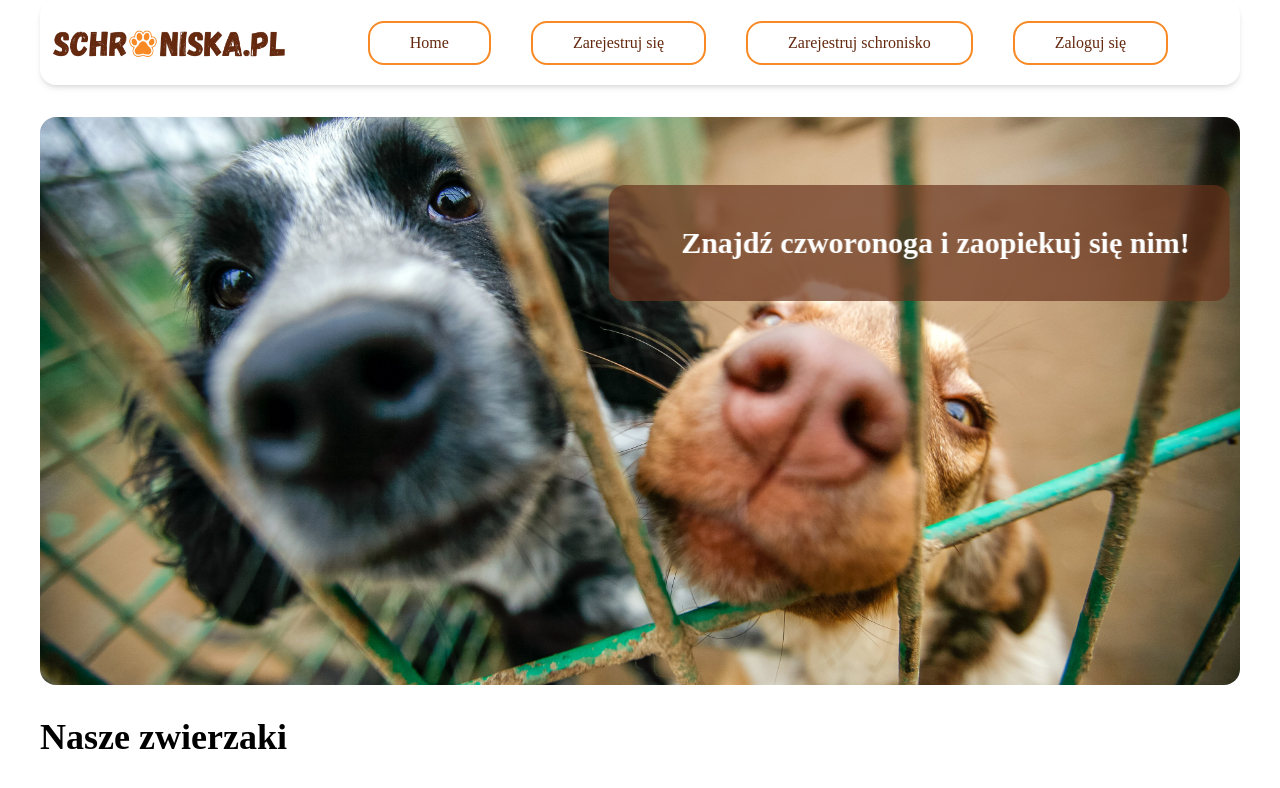
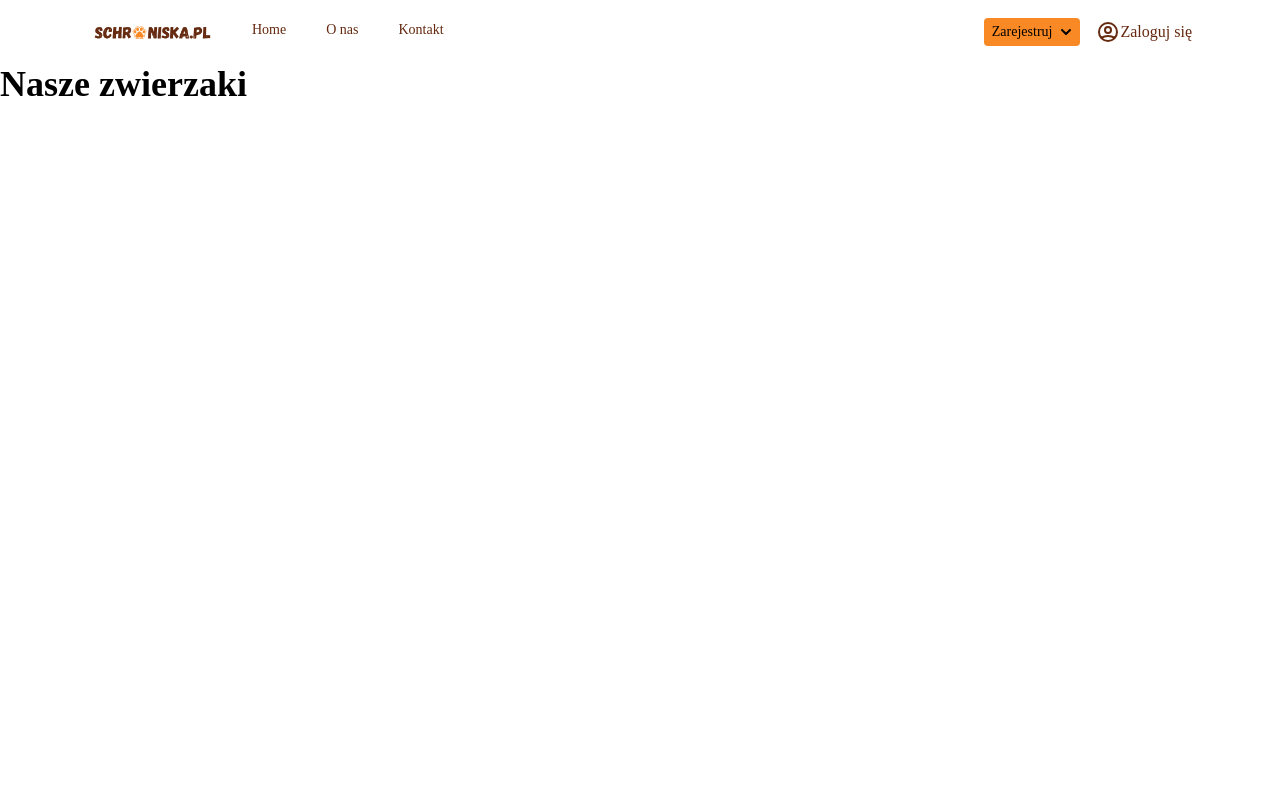
Before and after one commit to s20500-pj/schroniska-pl, a React (Create React App) app in the folder frontend/: page / in a window 1280 px wide. Shown: the top 788 px of the page. Built offline with nearby package versions, Linux system fonts and the light colour scheme.

Commit message:
nowy navbar

```diff
--- a/frontend/package.json
+++ b/frontend/package.json
@@ -3,6 +3,8 @@
   "version": "0.1.0",
   "private": true,
   "dependencies": {
+    "@headlessui/react": "^1.7.12",
+    "@heroicons/react": "^2.0.16",
     "@testing-library/jest-dom": "^5.16.5",
     "@testing-library/react": "^13.4.0",
     "@testing-library/user-event": "^13.5.0",
--- a/frontend/src/App.js
+++ b/frontend/src/App.js
@@ -7,9 +7,9 @@ import Login from "./users/Login";
 import './index.css';
 function App() {
   return (
-    <div className="px-10 font-display ">
+    <div className="m-auto font-display">
       <Router>
-        <Navbar />
+        <Navbar/>
         <Routes>
             <Route exact path="/" element={<Home />} />
             <Route exact path="/adduser" element={<AddUser />} />
--- a/frontend/src/layout/Home.js
+++ b/frontend/src/layout/Home.js
@@ -5,7 +5,6 @@ export default function Home() {
         <div>
             <div className="h-100 w-100 bg-orange-100">
                 <h2 className="font-bold text-4xl ">Nasze zwierzaki</h2>
-
             </div>
         </div>
     )
--- a/frontend/src/layout/Navbar.js
+++ b/frontend/src/layout/Navbar.js
@@ -1,41 +1,190 @@
+import logo from "./LogoSchroniska-pl.png";
 import {Link} from "react-router-dom";
-import logo from "./LogoSchroniska-pl.png";
-import hero_img from "./hero_img.jpeg";
-import React from "react";
+import React, { Fragment } from 'react'
+import { Disclosure, Menu, Transition } from '@headlessui/react'
+import { Bars3Icon, XMarkIcon } from '@heroicons/react/24/outline'
 
-export default function Navbar() {
+const navigation = [
+    { name: 'Home', href: '#', current: true },
+    { name: 'O nas', href: '#', current: false },
+    { name: 'Kontakt', href: '#', current: false }
+
+]
+
+function classNames(...classes) {
+    return classes.filter(Boolean).join(' ')
+}
+
+export default function Nav() {
     return (
-        <div>
-            <nav className="flex shadow-md rounded-2xl">
-                <div className="align-top">
-                    <img src={logo} className="w-64" alt="Logo schronisko.pl"/></div>
-                    <div className="m-auto flex justify-between">
-                    <button
-                        className="px-10 py-2 m-5 border-2 border-orange rounded-2xl hover:bg-orange text-white active:bg-brown ">
-                        <Link className="justify-center text-base text-center text-brown font-medium hover:text-white" to="/">Home</Link>
-                    </button>
-                        <button
-                            className="px-10 py-2 m-5 border-2 border-orange rounded-2xl  hover:bg-orange text-white active:bg-brown ">
-                            <Link className="justify-center text-base text-center text-brown font-medium	 " to="/adduser">Zarejestruj się</Link>
-                        </button>
-                        <button
-                            className="px-10 py-2 m-5 border-2 border-orange rounded-2xl  hover:bg-orange text-white active:bg-brown ">
-                            <Link className="py-15 justify-center text-base	 text-center text-brown font-medium	" to="/addshelter">Zarejestruj schronisko</Link>
-                        </button>
-                        <button
-                            className="px-10 py-2 m-5 border-2 border-orange rounded-2xl  hover:bg-orange text-white active:bg-brown ">
-                            <Link className="py-15 px-15 justify-center text-base text-center text-brown font-medium " to="/login">Zaloguj się</Link>
-                        </button>
+        <Disclosure as="nav" className="bg-white">
+            {({ open }) => (
+                <>
+                    <div className="mx-auto max-w-6xl px-2 sm:px-6 lg:px-6">
+                        <div className="relative flex h-16 items-center justify-between">
+                            <div className="absolute inset-y-0 left-0 flex items-center sm:hidden">
+                                {/* Mobile menu button*/}
+                                <Disclosure.Button className="inline-flex items-center justify-center rounded-md p-2 text-brown  hover:text-orange focus:outline-none focus:ring-2 focus:ring-inset focus:ring-white">
+                                    <span className="sr-only">Open main menu</span>
+                                    {open ? (
+                                        <XMarkIcon className="block h-6 w-6" aria-hidden="true" />
+                                    ) : (
+                                        <Bars3Icon className="block h-6 w-6" aria-hidden="true" />
+                                    )}
+                                </Disclosure.Button>
+                            </div>
+                            <div className="flex flex-1 items-start justify-center sm:items-stretch sm:justify-start">
+                                <Link to="/">
+                                    <div className="flex">
+                                        <img
+                                            className="block h-10 w-32 lg:hidden"
+                                            src={logo}
+                                            alt="Logo schronisko.pl"
+                                        />
+                                        <img
+                                            className="hidden h-10 w-32 lg:block"
+                                            src={logo}
+                                            alt="Logo schronisko.pl"
+                                        />
+                                    </div>
+                                </Link>
+
+                                <div className="hidden sm:ml-6 sm:block">
+                                    <div className="flex space-x-4">
+                                        {navigation.map((item) => (
+                                            <a
+                                                key={item.name}
+                                                href={item.href}
+                                                className={classNames(
+                                                    item.current ? ' text-brown' : 'text-brown hover:text-orange',
+                                                    'rounded-md px-3 py-2 text-sm font-medium'
+                                                )}
+                                                aria-current={item.current ? 'page' : undefined}
+                                            >
+                                                {item.name}
+                                            </a>
+
+                                        ))}
+                                    </div>
+                                </div>
+
+                            </div>
+                            <div className="absolute inset-y-0 right-0 flex items-center pr-2 sm:static sm:inset-auto sm:ml-6 sm:pr-0">
+
+
+                                {/* Profile dropdown */}
+                                <Menu as="div" className="relative ml-3 hidden lg:block">
+                                    <div>
+                                        <Menu.Button className="flex rounded-2xl p-1 bg-orange text-sm focus:ring-1 focus:ring-brown focus:ring-offset-1 sm:rounded sm:p-1">
+                                            <a className="text-sm pl-1">Zarejestruj</a>
+                                            <svg
+                                                className="w-5 h-5 ml-1" aria-hidden="true" fill="currentColor" viewBox="0 0 20 20"
+                                                xmlns="http://www.w3.org/2000/svg">
+                                                <path fill-rule="evenodd"
+                                                      d="M5.293 7.293a1 1 0 011.414 0L10 10.586l3.293-3.293a1 1 0 111.414 1.414l-4 4a1 1 0 01-1.414 0l-4-4a1 1 0 010-1.414z"
+                                                      clip-rule="evenodd"></path>
+                                            </svg>
+                                        </Menu.Button>
+                                    </div>
+                                    <Transition
+                                        as={Fragment}
+                                        enter="transition ease-out duration-100"
+                                        enterFrom="transform opacity-0 scale-95"
+                                        enterTo="transform opacity-100 scale-100"
+                                        leave="transition ease-in duration-75"
+                                        leaveFrom="transform opacity-100 scale-100"
+                                        leaveTo="transform opacity-0 scale-95"
+                                    >
+                                        <Menu.Items className="absolute right-0 z-10 mt-2 w-48 origin-top-right rounded-md bg-white py-1 shadow-lg ring-1 ring-black ring-opacity-5 focus:outline-none">
+                                            <Menu.Item>
+                                                {({ active }) => (
+                                                    <Link to="/adduser">
+                                                        <a
+                                                            href="#"
+                                                            className={classNames(active ? 'bg-gray-200' : '', 'block px-4 py-2 text-sm text-brown')}
+                                                        >
+                                                            użytkownika
+                                                        </a>
+                                                    </Link>
+                                                )}
+                                            </Menu.Item>
+                                            <Menu.Item>
+                                                {({ active }) => (
+                                                    <Link to="/addshelter">
+                                                        <a
+                                                            href="#"
+                                                            className={classNames(active ? 'bg-gray-200' : '', 'block px-4 py-2 text-sm text-brown')}
+                                                        >
+                                                            schronisko
+                                                        </a>
+                                                    </Link>
+                                                )}
+                                            </Menu.Item>
+
+                                        </Menu.Items>
+                                    </Transition>
+                                </Menu>
+                                <button className="flex ml-4 hover:text-orange ">
+                                    <Link to="/login">
+                                    <div className="flex">
+                                        <svg xmlns="http://www.w3.org/2000/svg" className="h-6 w-6"
+                                             fill="none" viewBox="0 0 24 24" stroke="currentColor">
+                                            <path stroke-linecap="round" stroke-linejoin="round" stroke-width="2" stroke="#64290F"
+                                                  d="M5.121 17.804A13.937 13.937 0 0112 16c2.5 0 4.847.655 6.879 1.804M15 10a3 3 0 11-6 0 3 3 0 016 0zm6 2a9 9 0 11-18 0 9 9 0 0118 0z"/>
+                                        </svg>
+                                        <p className="text-brown hidden lg:block">Zaloguj się</p>
+                                     </div>
+                                    </Link>
+                                </button>
+                            </div>
+                        </div>
                     </div>
-            </nav>
-            <header>
-                <div className="relative py-8">
-                    <img src={hero_img} className="m-auto rounded-2xl" alt="Dogs in shelter"/>
-                    <div className="w-50 h-100 backdrop-opacity-10 backdrop-invert bg-brown/60  rounded-2xl  absolute top-1/4 -right-1/4 -translate-x-1/2 -translate-y-1/2">
-                        <h2 className="text-3xl text-white text-center p-10 indent-8 font-bold">Znajdź czworonoga i zaopiekuj się nim!</h2>
-                    </div>
-                    </div>
-            </header>
-        </div>
+
+                    <Disclosure.Panel className="sm:hidden">
+                        <div className="space-y-1 px-2 pt-2 pb-3">
+                            {navigation.map((item) => (
+                                <Disclosure.Button
+                                    key={item.name}
+                                    as="a"
+                                    href={item.href}
+                                    className={classNames(
+                                        item.current ? 'bg-orange text-brown' : 'text-orange hover:bg-orange hover:text-brown',
+                                        'block rounded-md px-3 py-2 text-base font-medium'
+                                    )}
+                                    aria-current={item.current ? 'page' : undefined}
+                                >
+                                    {item.name}
+
+                                </Disclosure.Button>
+
+                            ))}
+                            <div className="space-y-1 px-2 pt-2 pb-3">
+                            <Disclosure.Button>
+                            <a
+                                href="/adduser"
+                                className= 'text-orange hover:bg-orange hover:text-brown block rounded-md px-3 py-2 text-base font-medium'
+                            >
+                                Rejestracja użytkownika
+                            </a>
+
+                            </Disclosure.Button>
+                            </div>
+                            <div className="space-y-1 px-2 pt-2 pb-3">
+                                <Disclosure.Button>
+                                    <a
+                                        href="/addshelter"
+                                        className= 'text-orange hover:bg-orange hover:text-brown block rounded-md px-3 py-2 text-base font-medium'
+                                    >
+                                        Rejestracja schroniska
+                                    </a>
+
+                                </Disclosure.Button>
+                            </div>
+
+                        </div>
+                    </Disclosure.Panel>
+                </>
+            )}
+        </Disclosure>
     )
 }
```
Also changed, not shown: frontend/src/users/AddShelter.js (+11 -13 lines), 1 other file (tests, documents, lock files or other folders).
